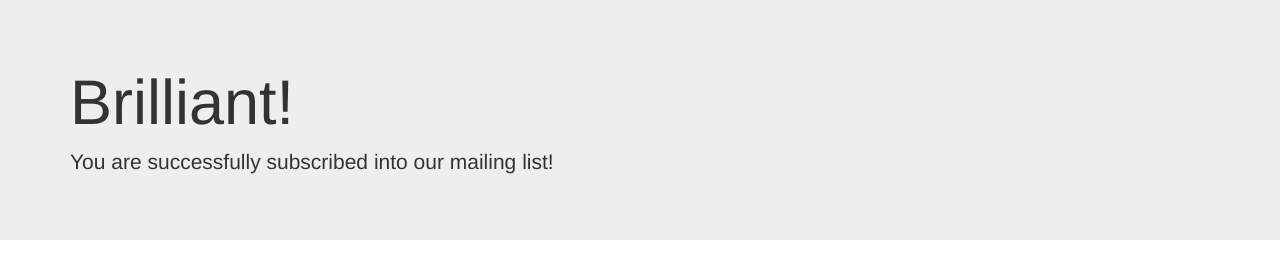
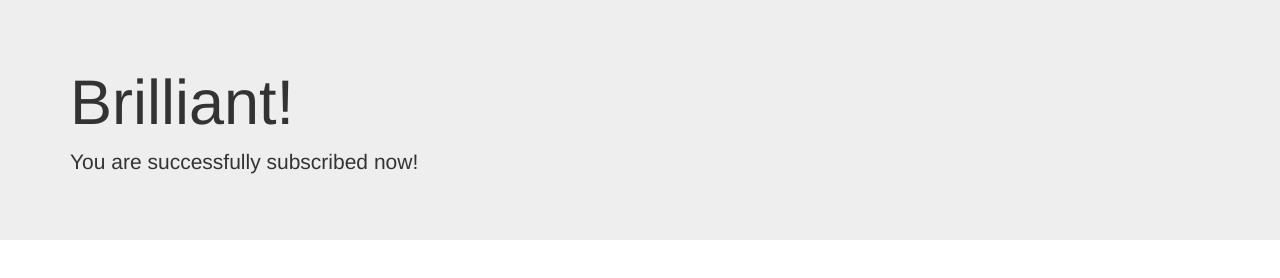
Before and after one commit to muhalfatih20/testing, a website: page success.html in a window 1280 px wide. Drawn offline with nearby package versions, Linux system fonts and the light colour scheme.

Commit message:
I changed the success messege, v4

```diff
--- a/success.html
+++ b/success.html
@@ -10,7 +10,7 @@
     <div class="jumbotron jumbotron-fluid">
       <div class="container">
         <h1 class="display-4">Brilliant!</h1>
-        <p class="lead">You are successfully subscribed into our mailing list!</p>
+        <p class="lead">You are successfully subscribed now!</p>
       </div>
     </div>
   </body>
```
